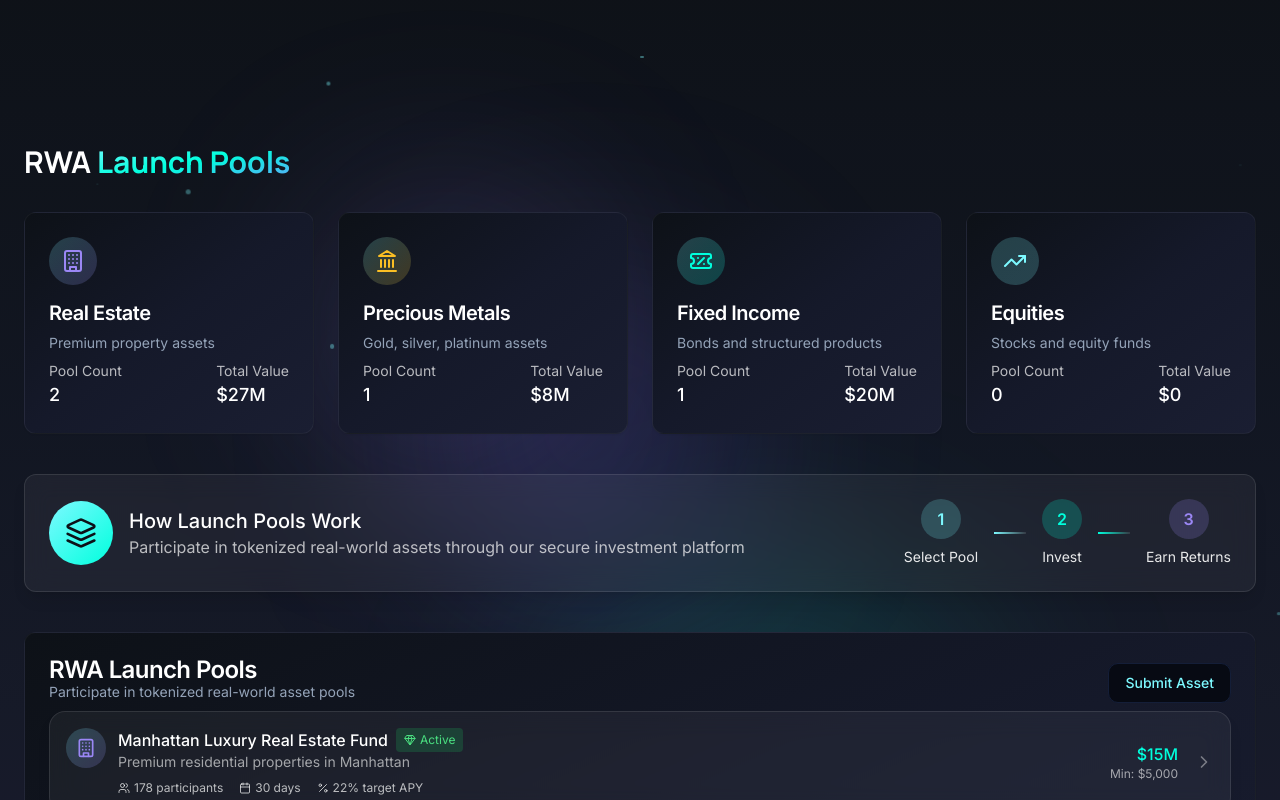
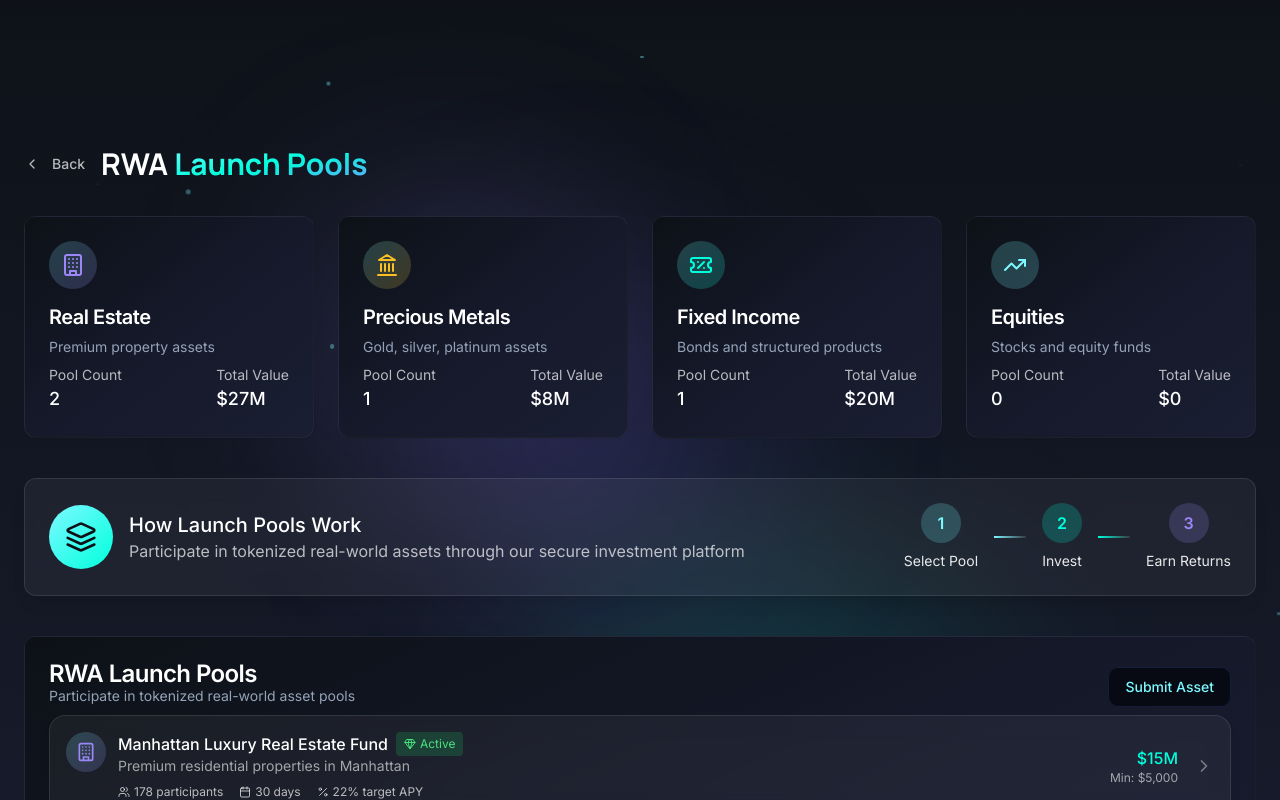
Before and after one commit to truthseeking2201/kamui-flow-design, a React (Vite) app: page /launch-pools in a window 1280 px wide. Shown: the top 800 px of the page. Built offline with nearby package versions, Linux system fonts and the light colour scheme.

Commit message:
Fix: Add back button to Launch Pools details
Adds a back button to the Launch Pools details page to allow users to navigate back to the Launch Pools list.

```diff
--- a/src/pages/LaunchPools.tsx
+++ b/src/pages/LaunchPools.tsx
@@ -1,18 +1,36 @@
 
 import React from 'react';
+import { useNavigate } from 'react-router-dom';
 import Layout from '../components/Layout';
 import LaunchPoolList from '../components/launchpool/LaunchPoolList';
 import { Card, CardContent, CardDescription, CardHeader, CardTitle } from '@/components/ui/card';
-import { Building, Landmark, LayersIcon, TicketPercent, TrendingUp } from 'lucide-react';
+import { Building, ChevronLeft, Landmark, LayersIcon, TicketPercent, TrendingUp } from 'lucide-react';
+import { Button } from '@/components/ui/button';
 
 const LaunchPools: React.FC = () => {
+  const navigate = useNavigate();
+
+  const handleGoBack = () => {
+    navigate(-1);
+  };
+
   return (
     <Layout>
       <div className="pt-24">
         <div className="container mx-auto px-6 my-12">
-          <h1 className="font-display font-bold text-3xl mb-8">
-            RWA <span className="text-gradient">Launch Pools</span>
-          </h1>
+          <div className="flex items-center gap-4 mb-8">
+            <Button
+              variant="ghost"
+              className="text-white/70 hover:text-white flex items-center group p-0"
+              onClick={handleGoBack}
+            >
+              <ChevronLeft className="h-4 w-4 mr-1 group-hover:-translate-x-1 transition-transform" />
+              <span>Back</span>
+            </Button>
+            <h1 className="font-display font-bold text-3xl">
+              RWA <span className="text-gradient">Launch Pools</span>
+            </h1>
+          </div>
 
           <div className="grid grid-cols-1 md:grid-cols-2 lg:grid-cols-4 gap-6 mb-10">
             <Card className="bg-gradient-card border-white/5">
```
